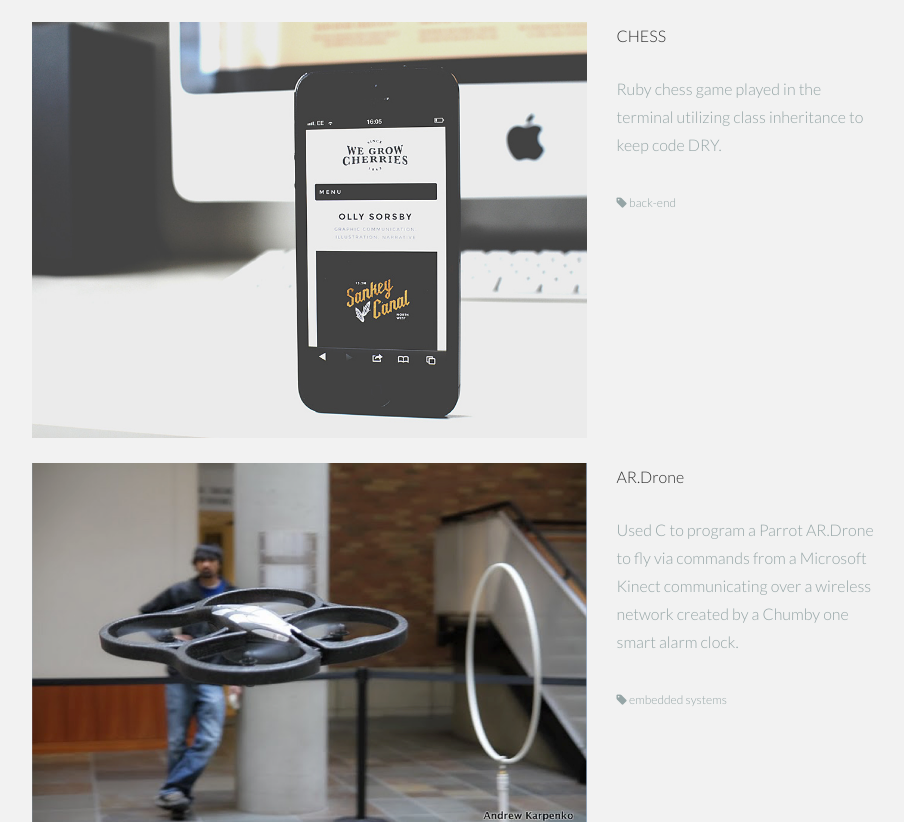
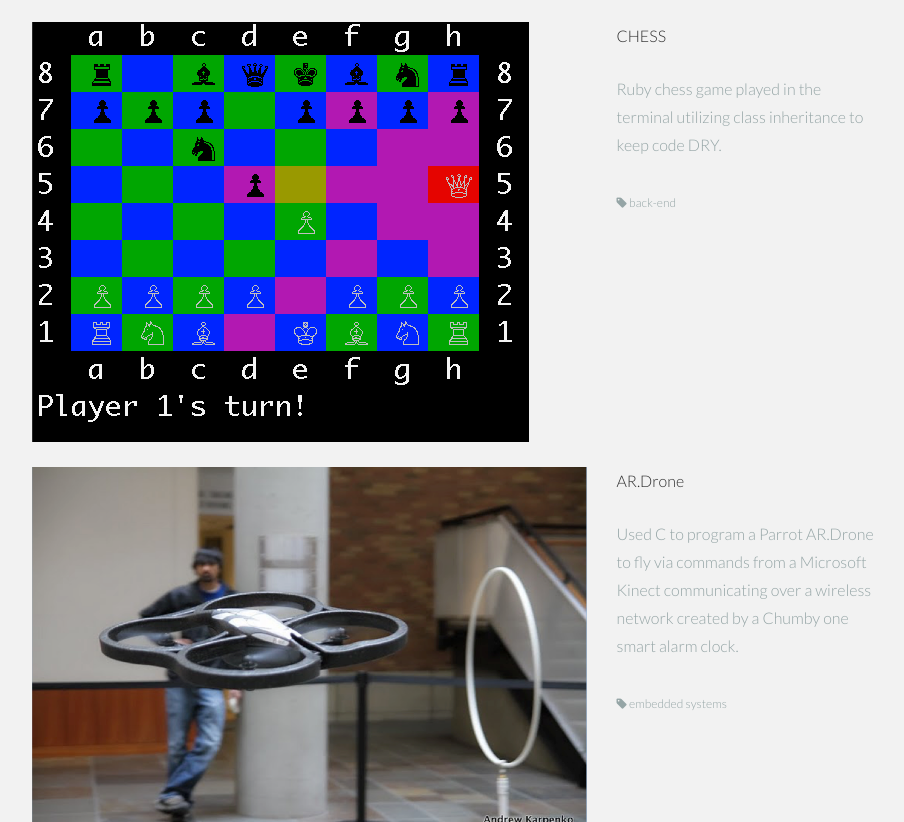
Before and after one commit to akliu/akliu.github.io, a plain HTML site: page index.html in a window 1280 px wide. Shown: the part 1530-2352 px from the top of the page, without its empty margins (331-1235 px from the left). Drawn offline with Linux system fonts and the light colour scheme.

Commit message:
updated chess image

```diff
--- a/index.html
+++ b/index.html
@@ -117,7 +117,7 @@
 				</div>
 
 				<div class="col-lg-6 col-lg-offset-3">
-					<p><img class="img-responsive" src="assets/img/port03.jpg" alt=""></p>
+					<p><img class="img-responsive" src="assets/img/chess_image.png" alt=""></p>
 				</div>
 				<div class="col-lg-3">
 						<p>CHESS</p>
```
Also changed, not shown: assets/img/chess_image.png (added).
